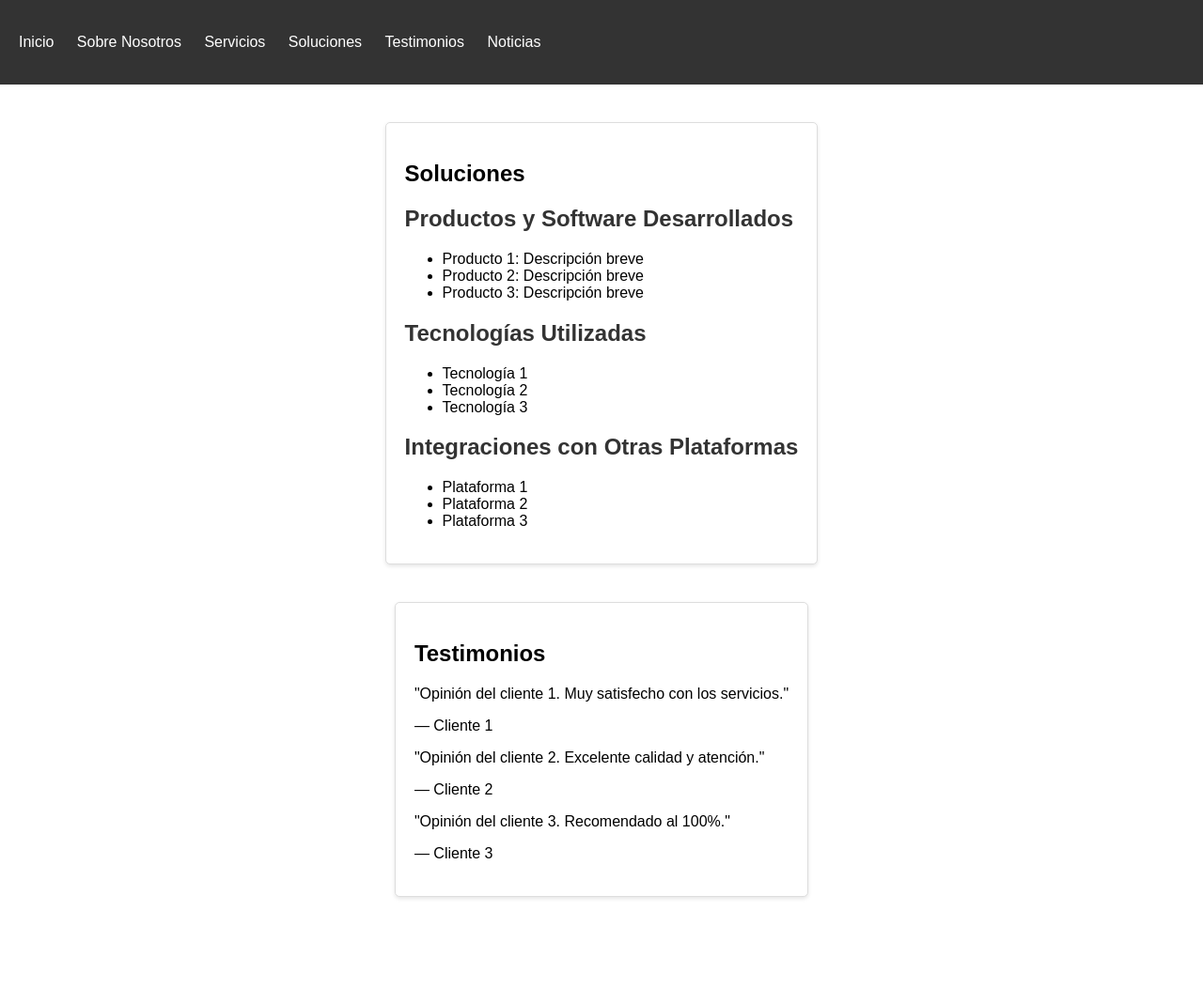
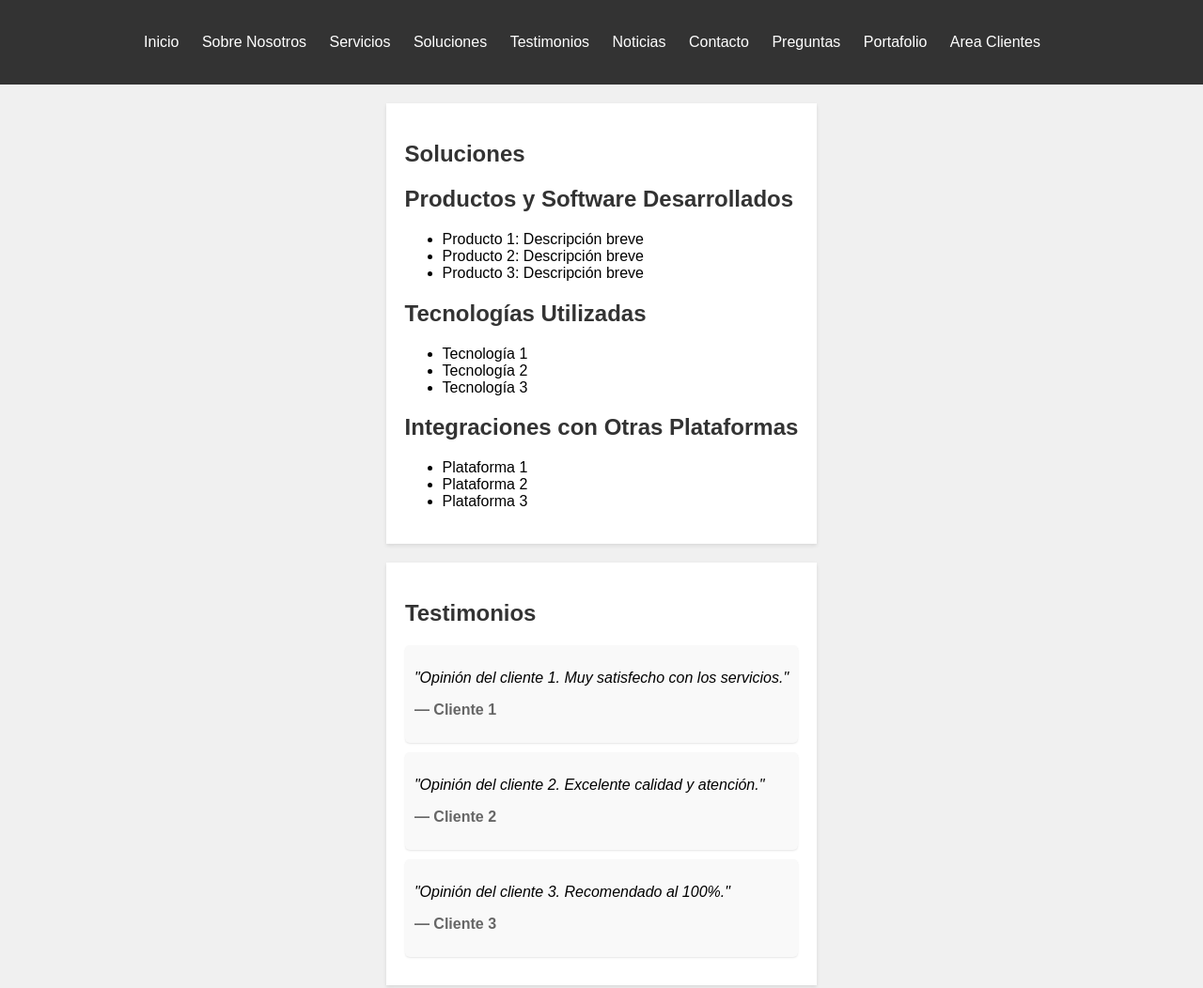
Before and after one commit to meli0810/TechSolutions-Web-MS, a plain HTML site: page seccionesmeli45.html in a window 1280 px wide. Shown: the whole page at 94% size. Before the commit the page ends 995 px from the top, so only its background shows below. Drawn offline with Linux system fonts and the light colour scheme.

Commit message:
Ultimos cambios

```diff
--- a/seccionesmeli45.html
+++ b/seccionesmeli45.html
@@ -13,10 +13,13 @@
                 <li><a href="index.html#Inicio">Inicio</a></li>
                 <li><a href="index.html#SobreNosotros">Sobre Nosotros</a></li>
                 <li><a href="index.html#Servicios">Servicios</a></li>
-                <li><a href="index.html#Soluciones">Soluciones</a></li>
-                <li><a href="index.html#Testimonios">Testimonios</a></li>
+                <li><a href="seccionesmeli45.html#Soluciones">Soluciones</a></li>
+                <li><a href="seccionesmeli45.html#Testimonios">Testimonios</a></li>
                 <li><a href="seccionessara6-7.html#noticias">Noticias</a></li>
-
+                <li><a href="seccionessara6-7.html#contacto">Contacto</a></li>
+                <li><a href="seccionessara8-10.html#preguntas">Preguntas</a></li>
+                <li><a href="seccionessara8-10.html#portafolio">Portafolio</a></li>
+                <li><a href="seccionessara8-10.html#area-clientes">Area Clientes</a></li>
             </ul>
         </nav>
     </header>
--- a/styles.css
+++ b/styles.css
@@ -2,47 +2,12 @@ body {
     font-family: Arial, sans-serif;
     margin: 0;
     padding: 0;
-<<<<<<< HEAD
-=======
     background-color: #f0f0f0;
->>>>>>> 3dd3356efad840400ccd2a2ef40fc903a45598e2
 }
 
 header {
     background-color: #333;
     color: white;
-<<<<<<< HEAD
-    text-align: center;
-    padding: 20px;
-}
-
-h2 {
-    color: #0056b3;
-}
-
-section {
-    padding: 20px;
-    margin: 20px;
-    border: 1px solid #ddd;
-    border-radius: 5px;
-    background-color: #f9f9f9;
-}
-
-form {
-    display: flex;
-    flex-direction: column;
-}
-
-form input, form textarea, form button {
-    margin-bottom: 10px;
-    padding: 10px;
-    font-size: 16px;
-}
-
-form button {
-    background-color: #0056b3;
-    color: white;
-=======
     padding: 20px;
     text-align: center;
 }
@@ -76,7 +41,7 @@ section {
     box-shadow: 0 2px 4px rgba(0,0,0,0.1);
 }
 
-h2 {
+h1, h2 {
     color: #333;
 }
 
@@ -88,14 +53,40 @@ button {
     background-color: #333;
     color: white;
     padding: 10px 20px;
->>>>>>> 3dd3356efad840400ccd2a2ef40fc903a45598e2
     border: none;
     cursor: pointer;
 }
 
-<<<<<<< HEAD
-form button:hover {
-    background-color: #003d80;
+button:hover {
+    background-color: #444;
+}
+
+.testimonial {
+    background-color: #f9f9f9;
+    padding: 10px;
+    margin-bottom: 10px;
+    border-radius: 5px;
+    box-shadow: 0 1px 2px rgba(0,0,0,0.1);
+}
+
+.testimonial p:first-child {
+    font-style: italic;
+}
+
+.testimonial p:last-child {
+    font-weight: bold;
+    color: #666;
+}
+
+form {
+    display: flex;
+    flex-direction: column;
+}
+
+form input, form textarea, form button {
+    margin-bottom: 10px;
+    padding: 10px;
+    font-size: 16px;
 }
 
 .info-contacto {
@@ -107,11 +98,6 @@ form button:hover {
     border-radius: 5px;
 }
 
-=======
-button:hover {
-    background-color: #444;
-}
-
 footer {
     background-color: #333;
     color: white;
@@ -121,4 +107,3 @@ footer {
     bottom: 0;
     width: 100%;
 }
->>>>>>> 3dd3356efad840400ccd2a2ef40fc903a45598e2
```
Also changed, not shown: index.html (+2 -2 lines), seccionessara6-7.html (+7 -4 lines), seccionessara8-10.html (+5 -3 lines).
